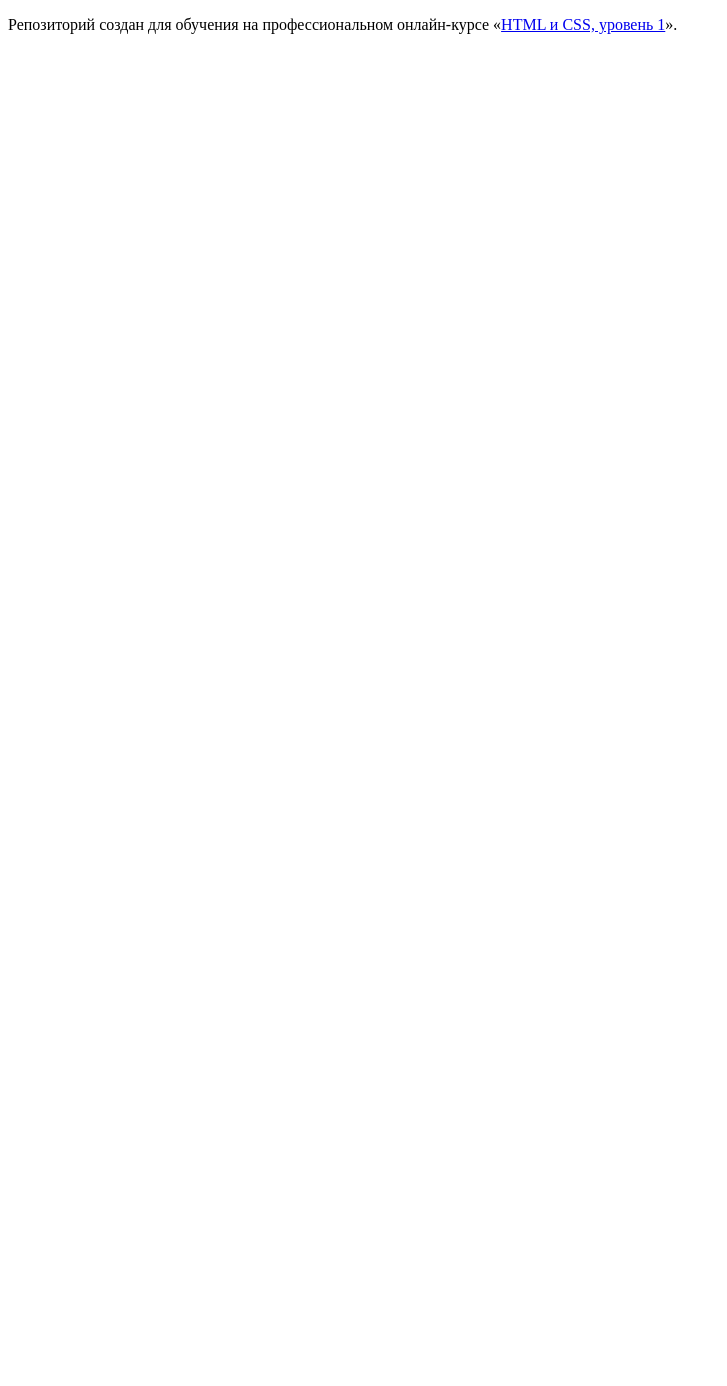
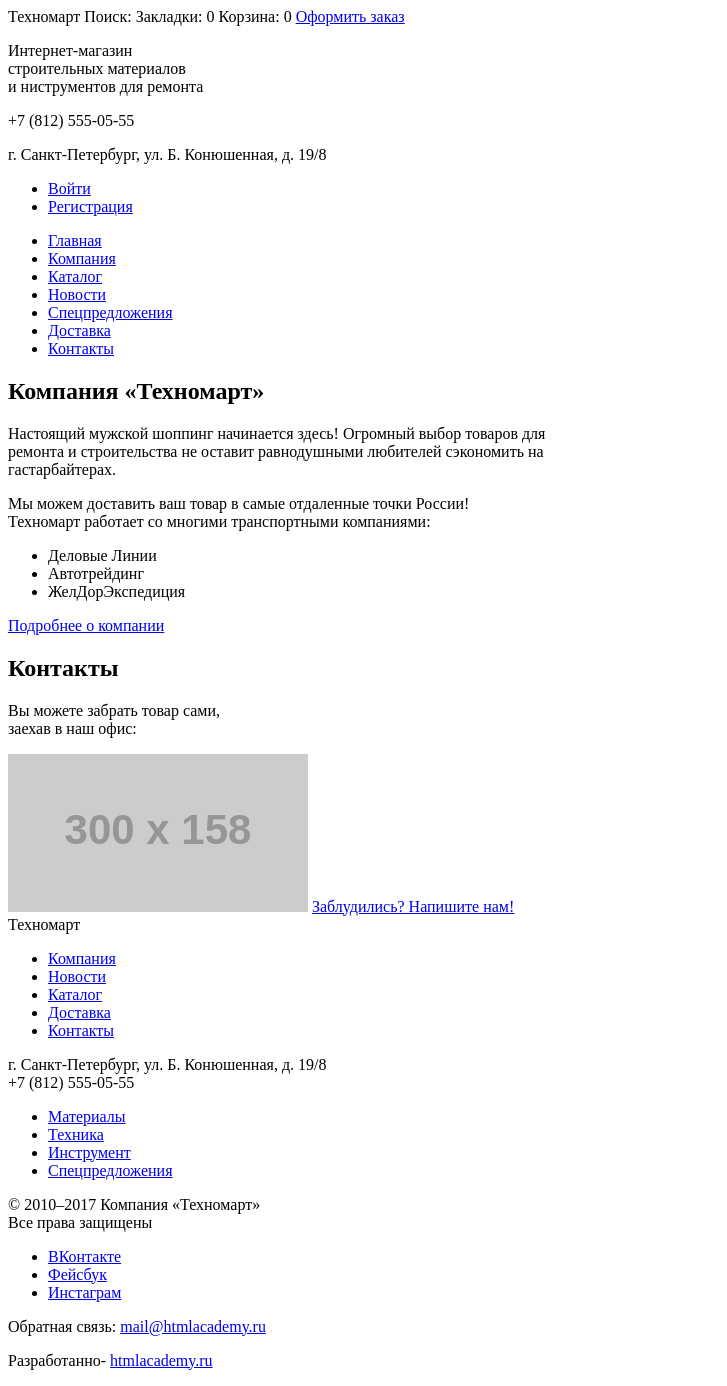
Before and after one commit to EvgenKalinin/414933-technomart-28, a plain HTML site: page index.html in a window 1280 px wide. Shown: the whole page, without its empty margins (0-727 px from the left). Before the commit the page ends 800 px from the top, so only its background shows below. Drawn offline with Linux system fonts and the light colour scheme; placeholder pictures from the web are drawn by us.

Commit message:
Выполнил ДЗ
Разметил основную станицу и каталог

```diff
--- a/index.html
+++ b/index.html
@@ -5,8 +5,87 @@
     <title>HTML Academy: Техномарт</title>
   </head>
   <body>
-
-    <p>Репозиторий создан для обучения на профессиональном онлайн‑курсе «<a href="https://htmlacademy.ru/intensive/htmlcss">HTML и CSS, уровень 1</a>».</p>
-
+    <header>
+      <div>
+        <span>Техномарт</span>
+        <span>Поиск:</span>
+        <span>Закладки: 0</span>
+        <span>Корзина: 0</span>
+        <a href="blank.html">Оформить заказ</a>
+      </div>
+      <p>Интернет-магазин<br> строительных материалов<br> и ниструментов для ремонта</p>
+      <span>+7 (812) 555-05-55</span>
+      <p>г. Санкт-Петербург, ул. Б. Конюшенная, д. 19/8</p>
+      <ul>
+        <li><a href="blank.html">Войти</a></li>
+        <li><a href="blank.html">Регистрация</a></li>
+      </ul>
+      <nav>
+        <ul>
+          <li><a href="blank.html">Главная</a></li>
+          <li><a href="blank.html">Компания</a></li>
+          <li><a href="catalog.html">Каталог</a></li>
+          <li><a href="blank.html">Новости</a></li>
+          <li><a href="blank.html">Спецпредложения</a></li>
+          <li><a href="blank.html">Доставка</a></li>
+          <li><a href="blank.html">Контакты</a></li>
+        </ul>
+      </nav>
+    </header>
+    <main>
+      <section>
+        <h2>Компания «Техномарт»</h2>
+        <p>Настоящий мужской шоппинг начинается здесь! Огромный выбор товаров для<br>
+           ремонта и строительства не оставит равнодушными любителей сэкономить на<br>
+           гастарбайтерах.</p>
+        <p>Мы можем доставить ваш товар в самые отдаленные точки России!<br>
+           Техномарт работает со многими транспортными компаниями:</p>
+        <ul>
+          <li>Деловые Линии</li>
+          <li>Автотрейдинг</li>
+          <li>ЖелДорЭкспедиция</li>
+        </ul>
+        <a href="blank.html">Подробнее о компании</a>
+      </section>
+      <section>
+        <h2>Контакты</h2>
+        <p>Вы можете забрать товар сами,<br> заехав в наш офис:</p>
+        <img src="https://via.placeholder.com/300x158" alt="Карта">
+        <a href="blank.html">Заблудились? Напишите нам!</a>
+      </section>
+    </main>
+    <footer>
+      <span>Техномарт</span>
+      <ul>
+        <li><a href="blank.html">Компания</a></li>
+        <li><a href="blank.html">Новости</a></li>
+        <li><a href="catalog.html">Каталог</a></li>
+        <li><a href="blank.html">Доставка</a></li>
+        <li><a href="blank.html">Контакты</a></li>
+      </ul>
+      <p>г. Санкт-Петербург, ул. Б. Конюшенная, д. 19/8<br> +7 (812) 555-05-55</p>
+      <ul>
+        <li><a href="blank.html">Материалы</a></li>
+        <li><a href="blank.html">Техника</a></li>
+        <li><a href="blank.html">Инструмент</a></li>
+        <li><a href="blank.html">Спецпредложения</a></li>
+      </ul>
+      <div>
+        <p>© 2010–2017 Компания «Техномарт»<br> Все права защищены</p>
+        <section>
+          <ul>
+            <li><a href="https://vk.com">ВКонтакте</a></li>
+            <li><a href="https://facebook.com">Фейсбук</a></li>
+            <li><a href="https://instagram.com">Инстаграм</a></li>
+          </ul>
+        </section>
+        <p>Обратная связь:
+          <a href="#">mail@htmlacademy.ru</a>
+        </p>
+        <p>Разработанно-
+          <a href="https://htmlacademy.ru/intensive/htmlcss">htmlacademy.ru</a>
+        </p>
+      </div>
+    </footer>
   </body>
 </html>
```
Also changed, not shown: blank.html (added, +10 -0 lines), catalog.html (added, +212 -0 lines).
